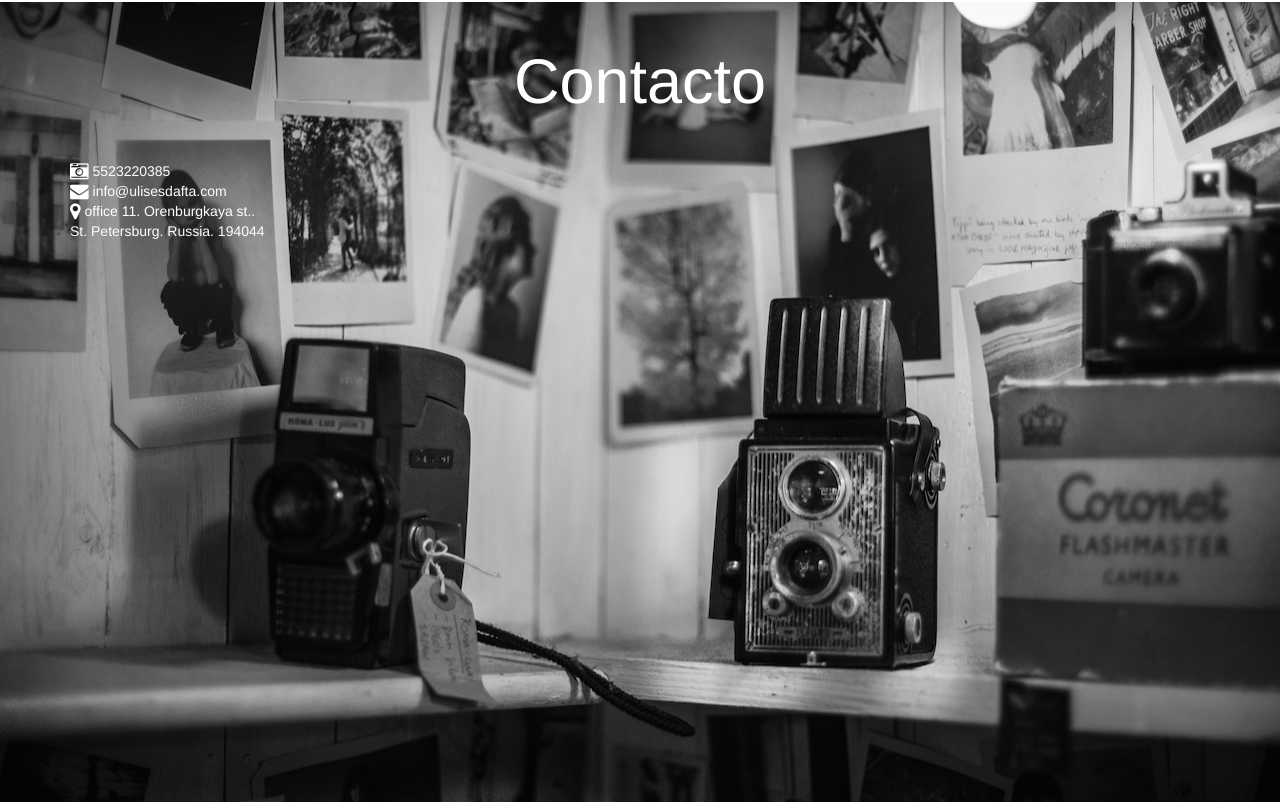
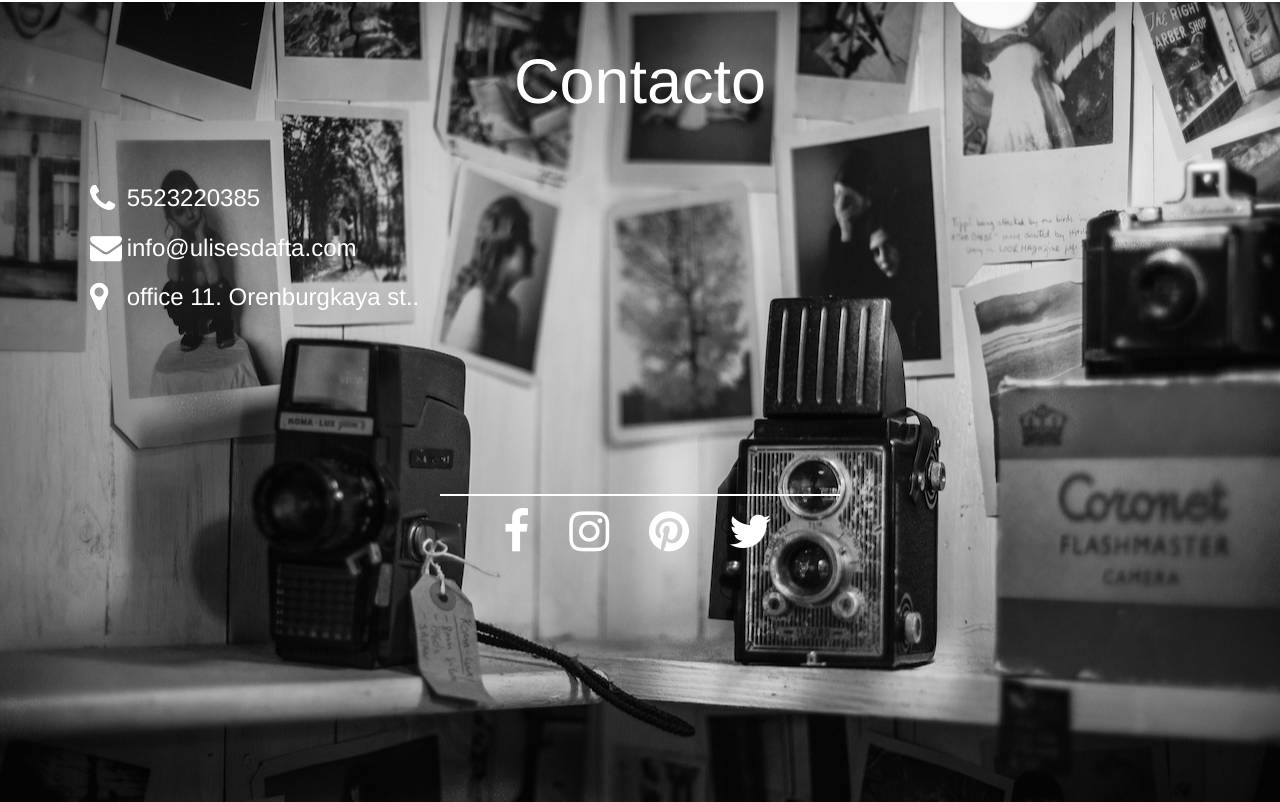
Before and after one commit to soydiegomen/dafta, a website: page index.html in a window 1280 px wide. Shown: the part 2663-3465 px from the top of the page. Drawn offline with Linux system fonts and the light colour scheme.

Commit message:
Agregue la versión final del footer de contacto y los primeros avances del menú del home

```diff
--- a/css/style.css
+++ b/css/style.css
@@ -3,6 +3,20 @@ h1.primary-title{
 	margin-bottom: 45px;
 }
 /*home*/
+.navbar a{
+	color: #fff;
+}
+.collapse.navbar-collapse.navbar-right{
+	float: none !important;
+    text-align: center;
+}
+.nav.navbar-nav{
+	margin: 0 auto;
+	margin-top: 25px;
+    float: none;
+    text-align: center;
+    max-width: 444px;
+}
 .primary-image{
 	background-color: black;
 	background-image: url("../img/home/home.jpg");
@@ -42,3 +56,30 @@ h1.primary-title{
 .contacto a, .contacto a:active{
 	color: #fff;
 }
+.contact-info{
+	font-size: 24px;
+	padding-top: 20px;
+    margin-left: 20px;
+}
+.contact-info li{
+	margin-bottom: 15px;
+}
+.contact-info i{
+	width: 30px;
+}
+.home-footer{
+	margin-top: 180px;
+	font-size: 35px;
+	margin-bottom: 50px;
+}
+.home-footer li{
+	margin-right: 20px;
+}
+.home-footer li:last-child{
+	margin-right: 0;
+}
+.social-wrapper{
+	max-width: 400px;
+	border-top: #fff 2px solid;
+    padding-top: 10px;
+}
--- a/index.html
+++ b/index.html
@@ -32,9 +32,9 @@
     <![endif]-->
   </head>
   <body>
-    <header>
-      <nav class="navbar navbar-default chai-dark-color" style="display: none;">
-        <div class="container-fluid">
+    <div class="primary-image">
+      <header>
+      <nav class="navbar navbar-fixed-top">
           <!-- Brand and toggle get grouped for better mobile display -->
           <div class="navbar-header" >
             <button type="button" class="navbar-toggle collapsed" data-toggle="collapse" data-target="#bs-example-navbar-collapse-1" aria-expanded="false">
@@ -61,10 +61,8 @@
               </li>
             </ul>
           </div><!-- /.navbar-collapse-->
-        </div><!-- /.container-fluid -->
       </nav>
     </header>
-    <div class="primary-image">
     </div>
     <div class="trayectoria">
       <div class="container">
@@ -134,21 +132,56 @@
             <div class="contact-info">
               <ul class="list-unstyled">
                 <li>
-                  <i class="fa fa-camera-retro fa-lg"></i>
-                  <a href="#">5523220385</a>
+
+                  <a href="#">
+                    <i class="fa fa-phone fa-lg"></i>
+                    5523220385
+                  </a>
                 </li>
                 <li>
-                  <i class="fa fa-envelope fa-lg"></i>
-                  <a href="#">info@ulisesdafta.com</a>
+
+                  <a href="#">
+                    <i class="fa fa-envelope fa-lg"></i>
+                    info@ulisesdafta.com
+                  </a>
                 </li>
                 <li>
-                  <i class="fa fa-map-marker fa-lg"></i>
+
                   <a href="#">
-                    office 11. Orenburgkaya st.. <br>
-                    St. Petersburg. Russia. 194044
-                    </a>
+                    <i class="fa fa-map-marker fa-lg"></i>
+                    office 11. Orenburgkaya st..
+                  </a>
                 </li>
               </ul>
+              <!-- end contact-info -->
+            </div>
+            <div class="home-footer text-center">
+              <div class="social-wrapper center-block">
+                <ul class="list-inline">
+                  <li>
+
+                    <a href="#">
+                      <i class="fa fa-facebook fa-lg"></i>
+                    </a>
+                  </li>
+                  <li>
+                    <a href="#">
+                      <i class="fa fa-instagram fa-lg"></i>
+                    </a>
+                  </li>
+                  <li>
+                    <a href="#">
+                      <i class="fa fa-pinterest fa-lg"></i>
+                    </a>
+                  </li>
+                  <li>
+                    <a href="#">
+                      <i class="fa fa-twitter fa-lg"></i>
+                    </a>
+                  </li>
+                </ul>
+              </div>
+              <!-- end home-footer -->
             </div>
           </div>
         </div>
```
